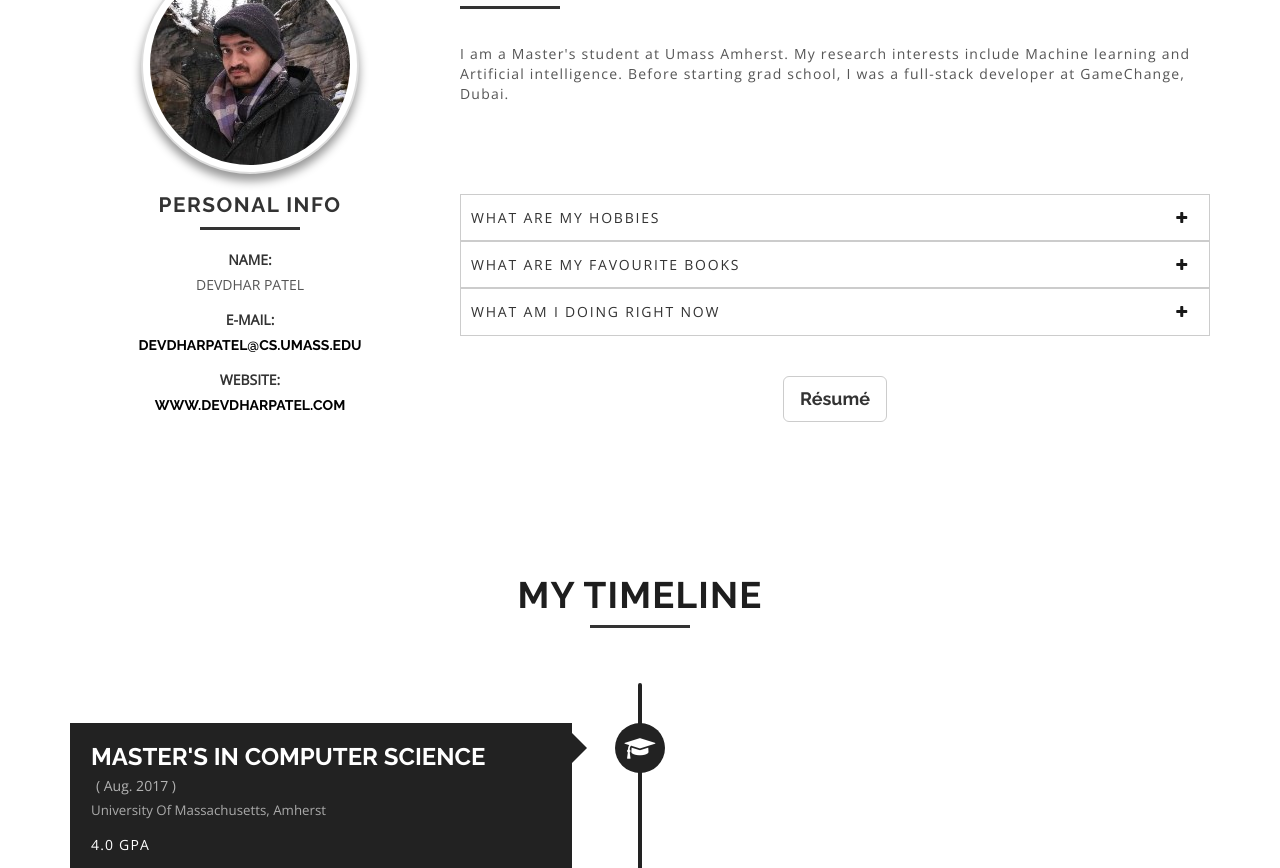
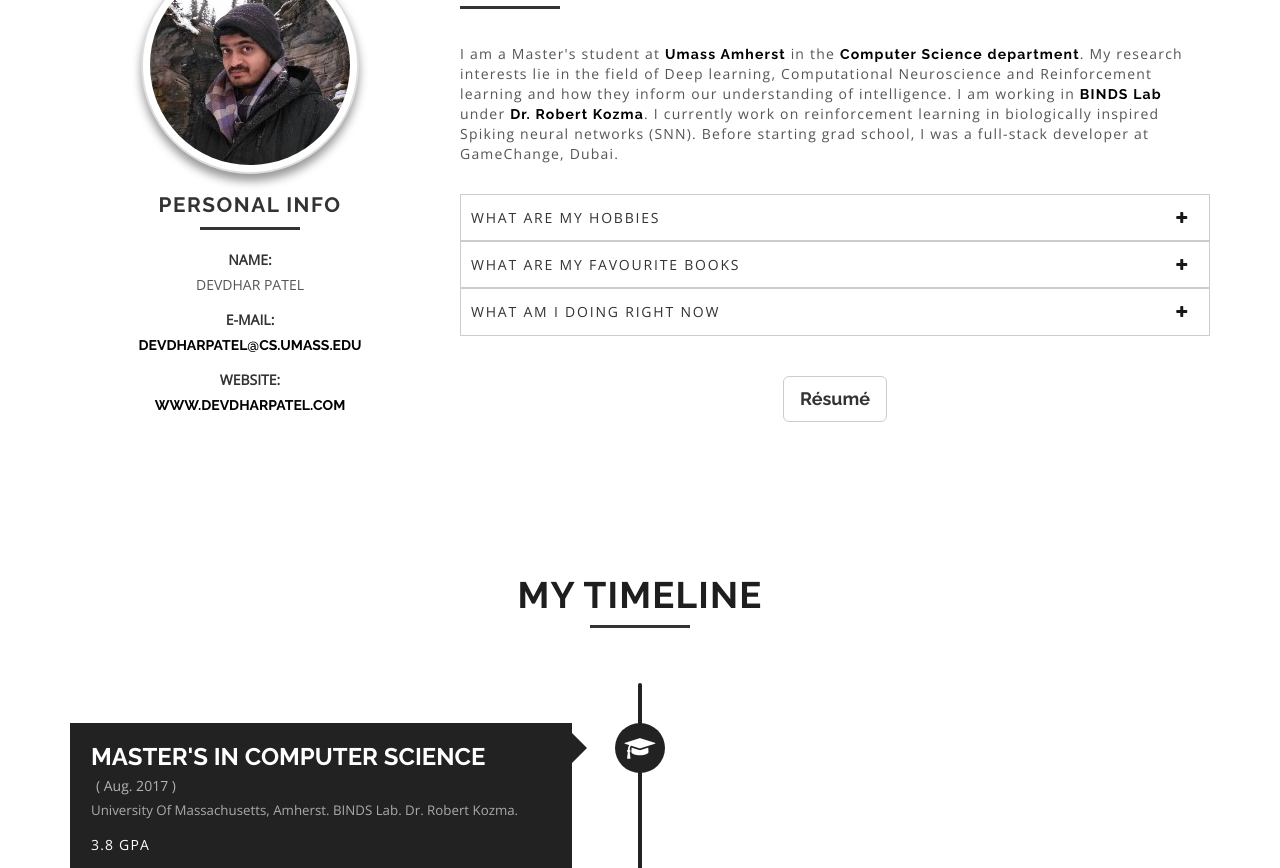
Before and after one commit to dee0512/dee0512.github.io, a plain HTML site: page index.html in a window 1280 px wide. Shown: the part 924-1792 px from the top of the page. Drawn offline with nearby package versions, Linux system fonts and the light colour scheme; some packages are replaced by stand-ins of ours.

Commit message:
Add Binds lab update

```diff
--- a/index.html
+++ b/index.html
@@ -99,7 +99,7 @@
 						<h2 class="h2">Devdhar Patel</h2>
 						<div class="heading-line"></div>
 <!--						<p class="introduce">talented web designer / developer</p>-->
-						<p class="intro">I am a Master's student at Umass Amherst. My research interests include Machine learning and Artificial intelligence. Before starting grad school, I was a full-stack developer at GameChange, Dubai. </p>
+                        <p class="intro">I am a Master's student at <a href="https://www.umass.edu/">Umass Amherst</a> in the <a href="https://www.cics.umass.edu/">Computer Science department</a>. My research interests lie in the field of Deep learning, Computational Neuroscience and Reinforcement learning and how they inform our understanding of intelligence. I am working in <a href="https://binds.cs.umass.edu/">BINDS Lab</a> under <a href="https://www.cics.umass.edu/people/kozma-robert">Dr. Robert Kozma</a>. I currently work on reinforcement learning in biologically inspired Spiking neural networks (SNN). Before starting grad school, I was a full-stack developer at GameChange, Dubai. </p>
 					</div>
 				</div>
 				<div class="row">
@@ -148,7 +148,7 @@
 							</div>
                             <div class="acc-item">
 								<div class="acc-title"><i class="fa fa-plus"></i>What am I doing right now</div>
-								<div class="acc-content">I am in my second semester of my Master's degree in Computer Science. My courses this semester are: Artificial Intelligence, Neural Networks and Robotics.</div>
+								<div class="acc-content">I am in my third semester of my Master's degree in Computer Science. My courses this semester are: Reinforcement learning and Machine Learning. My reasearch right now focuses on Reinforcement learning in Spiking neural networks and finding efficient biologically inspired learning rules. </div>
 							</div>
 						</div> <!-- End Accordion -->
 					</div>
@@ -335,8 +335,8 @@
 						<div class="content left round-corners">
 							<h3>Master's in Computer Science</h3>
 							<span class="duration">( Aug. 2017 )</span>
-							<span class="job-title"> University of Massachusetts, Amherst</span>
-							<p>4.0 GPA</p>
+							<span class="job-title"> University of Massachusetts, Amherst. BINDS Lab. Dr. Robert Kozma.</span>
+							<p>3.8 GPA</p>
 						</div>
 					</div>
 					<!-- Event No. 2 -->
```
